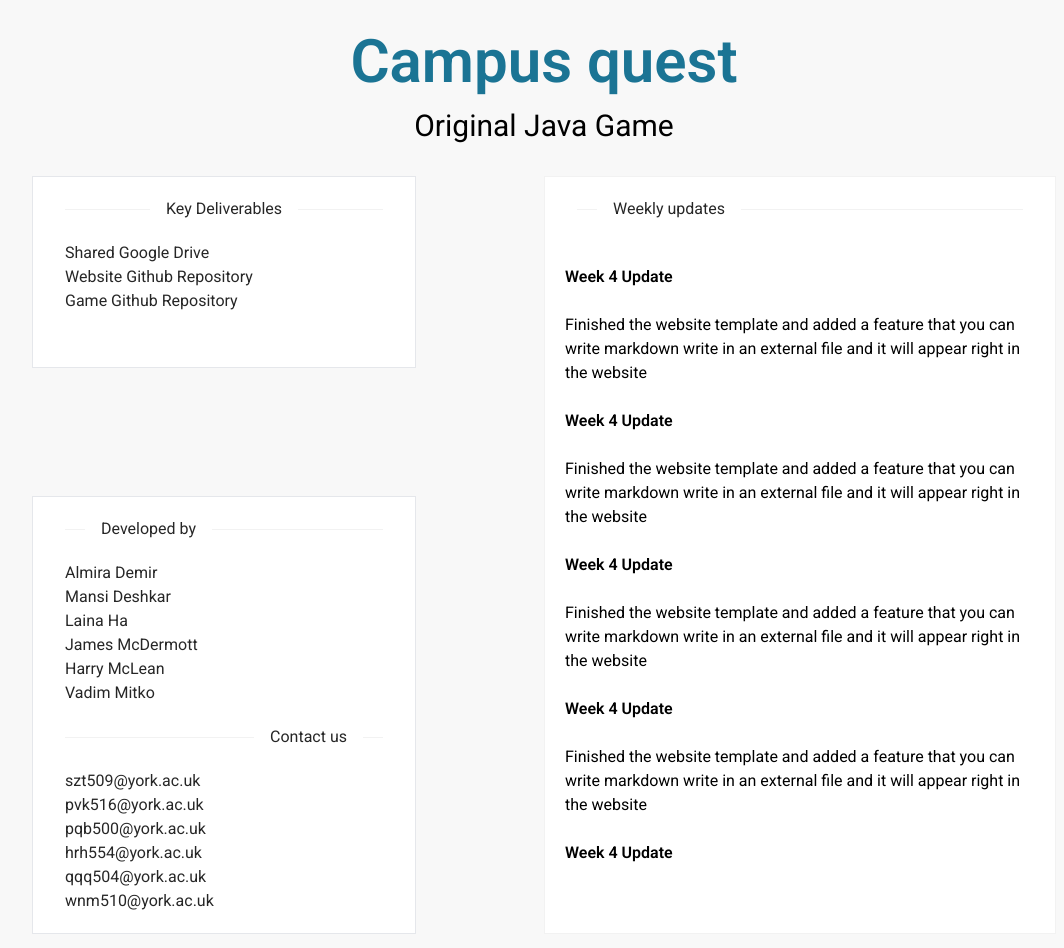
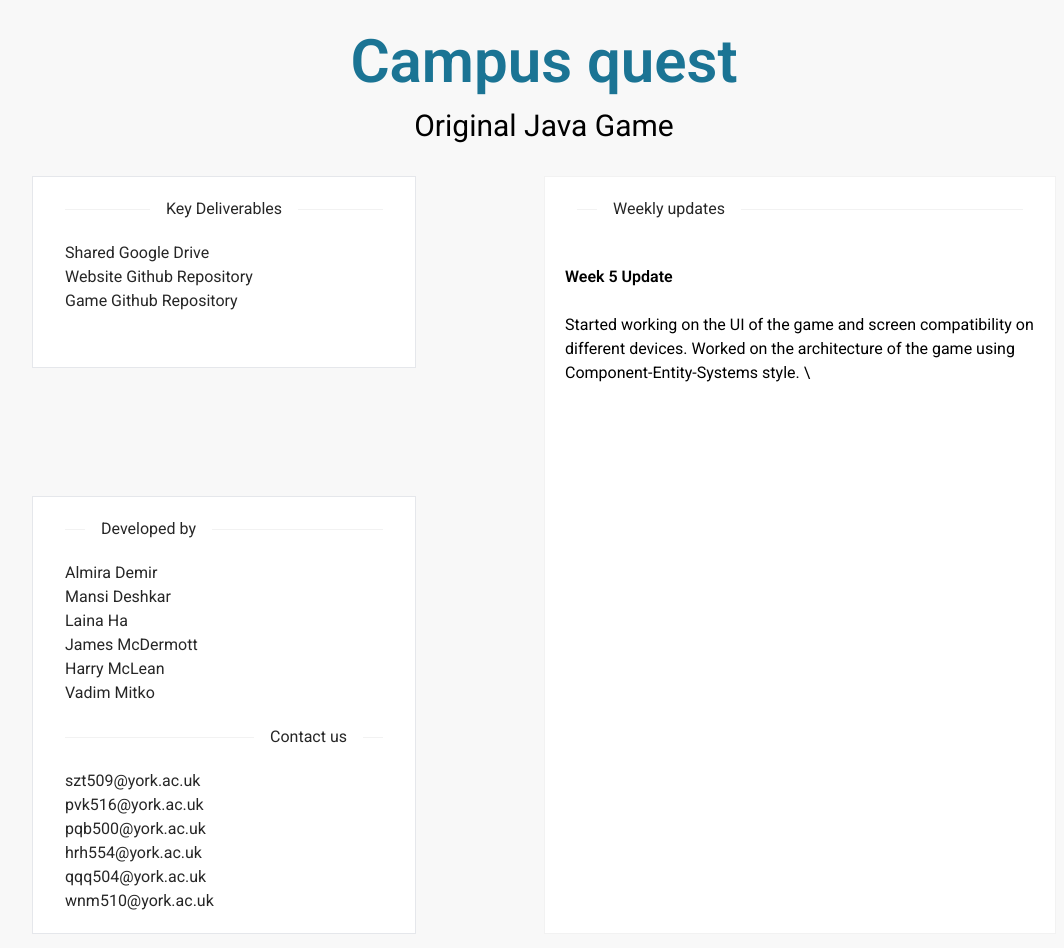
Before and after one commit to mitkoooo/eng-1-website, a React (Vite) app: page / in a window 1280 px wide. Shown: the top 948 px of the page, without its empty margins (96-1160 px from the left). Built offline with nearby package versions, Linux system fonts and the light colour scheme.

Commit message:
Added week 5 progress.

```diff
--- a/src/MarkDown.mdx
+++ b/src/MarkDown.mdx
@@ -1,65 +1,6 @@
 \
-**Week 4 Update**
+**Week 5 Update**
 
 \
-Finished the website template and added a feature that you can write markdown write in an external file and it will appear right in the website
-
+Started working on the UI of the game and screen compatibility on different devices. Worked on the architecture of the game using Component-Entity-Systems style.
 \
-**Week 4 Update**
-
-\
-Finished the website template and added a feature that you can write markdown write in an external file and it will appear right in the website
-
-\
-**Week 4 Update**
-
-\
-Finished the website template and added a feature that you can write markdown write in an external file and it will appear right in the website
-
-\
-**Week 4 Update**
-
-\
-Finished the website template and added a feature that you can write markdown write in an external file and it will appear right in the website
-
-\
-**Week 4 Update**
-
-\
-Finished the website template and added a feature that you can write markdown write in an external file and it will appear right in the website
-
-\
-**Week 4 Update**
-
-\
-Finished the website template and added a feature that you can write markdown write in an external file and it will appear right in the website
-
-\
-**Week 4 Update**
-
-\
-Finished the website template and added a feature that you can write markdown write in an external file and it will appear right in the website
-
-\
-**Week 4 Update**
-
-\
-Finished the website template and added a feature that you can write markdown write in an external file and it will appear right in the website
-
-\
-**Week 4 Update**
-
-\
-Finished the website template and added a feature that you can write markdown write in an external file and it will appear right in the website
-
-\
-**Week 4 Update**
-
-\
-Finished the website template and added a feature that you can write markdown write in an external file and it will appear right in the website
-
-\
-**Week 4 Update**
-
-\
-Finished the website template and added a feature that you can write markdown write in an external file and it will appear right in the website
```
